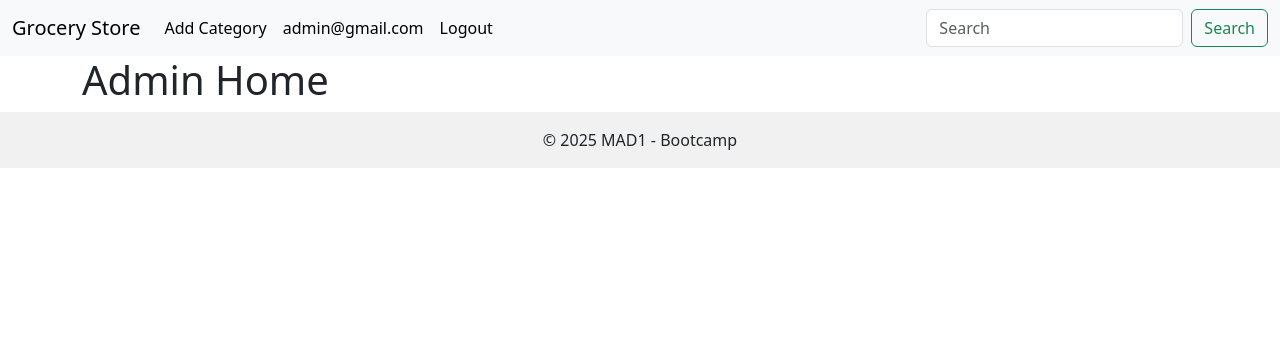
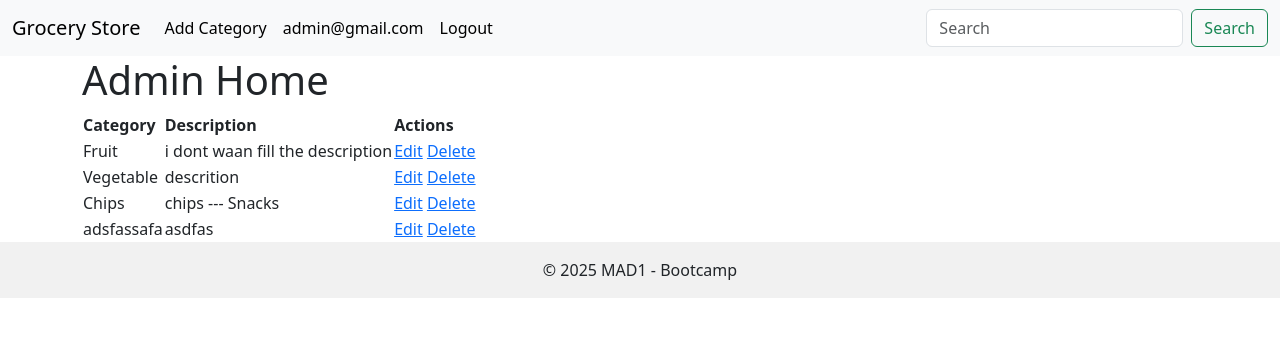
Before and after one commit to rohitrk06/MAD1_bootcamp_project, a Flask app: page / in a window 1280 px wide. Shown: the top 356 px of the page. Run offline with Flask 3, Linux system fonts and the light colour scheme; a user stored in the database is signed in; data comes from the database, SQL or seed files in the repository; both versions use the stored data as it was after the commit.

Commit message:
last session

```diff
--- a/controllers/admin_routes.py
+++ b/controllers/admin_routes.py
@@ -8,7 +8,8 @@ from datetime import datetime
 def home():
     if 'email' in session:
         if session['email'] == 'admin@gmail.com':
-            return render_template('admin_home.html')
+            categories = Category.query.all()
+            return render_template('admin_home.html', categories=categories)
         else:
             return render_template('user_home.html')
     else:
@@ -48,3 +49,51 @@ def add_category():
 
         # raise confirmation that category is added
         return redirect('/')
+
+
+@app.route('/edit_category/<int:category_id>', methods = ['GET', 'POST'])
+def edit_category(category_id):
+    category = Category.query.get(category_id)
+
+    if not category:
+        # category not found
+        return redirect('/')
+
+    if request.method == 'GET':
+        return render_template('edit_category.html', category=category)
+
+    if request.method == 'POST':
+        category_name = request.form['category_name']
+        category_description = request.form['description']
+
+        if not category_name:
+            # raise category name required
+            print("category name required")
+            return render_template('edit_category.html', category=category)
+
+        existing_category = Category.query.filter_by(category_name=category_name).first()
+        if existing_category and existing_category.category_id != category_id:
+            # raise category already exists
+            print("category already exists")
+            return render_template('edit_category.html', category=category)
+
+        category.category_name = category_name
+        category.category_description = category_description
+        db.session.commit()
+        # raise confirmation that category is updated
+        return redirect('/')
+
+
+@app.route('/delete_category/<int:category_id>', methods=['GET'])
+def delete_category(category_id):
+    category = Category.query.get(category_id)
+
+    if not category:
+        # category not found
+        return redirect('/')
+
+    db.session.delete(category)
+    db.session.commit()
+
+    # raise confirmation that category is deleted
+    return redirect('/')
--- a/template/admin_home.html
+++ b/template/admin_home.html
@@ -3,5 +3,26 @@
 {% block content %}
 <div>
     <h1> Admin Home </h1>
+
+    <table>
+        <thead>
+            <th>Category</th>
+            <th>Description</th>
+            <th>Actions</th>
+        </thead>
+        <tbody>
+            <!-- # We will be getting list of object of class category -->
+            {% for category in categories %}
+            <tr>
+                <td>{{category.category_name}}</td>
+                <td>{{category.category_description}}</td>
+                <td>
+                    <a href="{{url_for('edit_category', category_id = category.category_id)}}">Edit</a>
+                    <a href="{{url_for('delete_category', category_id = category.category_id)}}">Delete</a>
+                </td>
+            </tr>
+            {% endfor %}
+        </tbody>
+    </table>
 </div>
 {% endblock %}
```
Also changed, not shown: template/edit_category.html (added, +20 -0 lines), instance/grocery_store.sqlite3.
